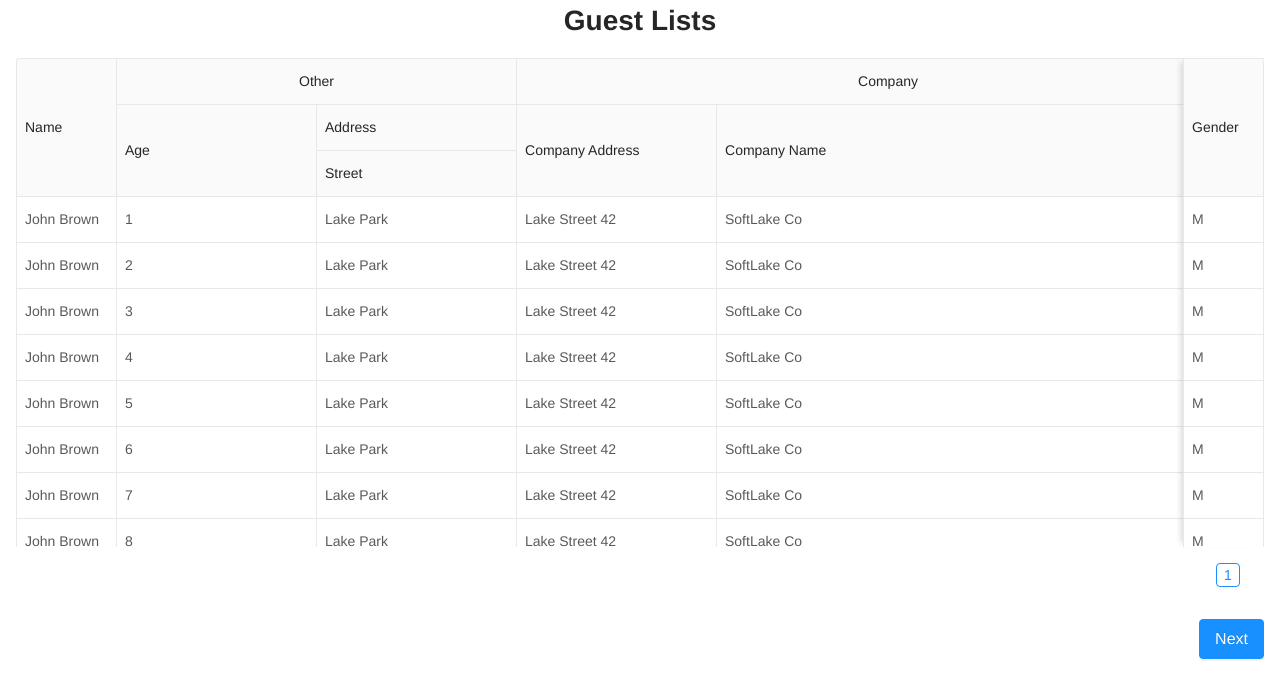
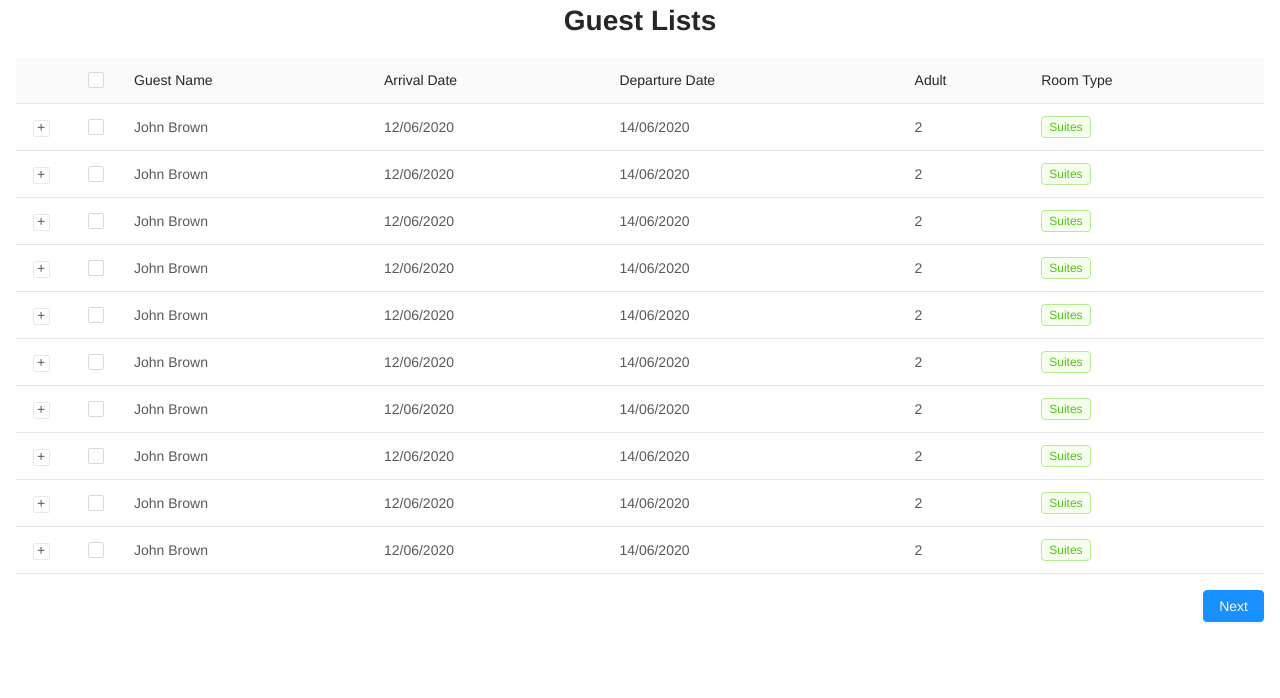
Before and after one commit to cybanjar/precheck-in, a Vue app: page /guest-list in a window 1280 px wide. Shown: the top 698 px of the page. Built offline with nearby package versions, Linux system fonts and the light colour scheme.

Commit message:
no message

```diff
--- a/src/views/GuestList.vue
+++ b/src/views/GuestList.vue
@@ -5,107 +5,65 @@
     </div>
     <div class="sa-table">
       <a-table
+        :row-selection="rowSelection"
         :columns="columns"
         :data-source="data"
-        bordered
+        :pagination="false"
         size="middle"
-        :scroll="{ x: 'calc(700px + 50%)', y: 350 }"
-      />
+      >
+        <span slot="tags" slot-scope="tags">
+          <a-tag v-for="tag in tags" :key="tag" :color="'green'">{{ tag }}</a-tag>
+        </span>
+        <p slot="expandedRowRender" slot-scope="record" style="margin: 0">{{ record.description }}</p>
+      </a-table>
     </div>
-    <a-button href='about' class="mr-3 float-right" type="primary" :size="size">Next</a-button>
+    <a-button href="about" class="mr-3 float-right" type="primary" :size="size">Next</a-button>
   </div>
 </template>
 <script>
-const columns = [
-  {
-    title: 'Name',
-    dataIndex: 'name',
-    key: 'name',
-    width: 100,
-    fixed: 'left',
-    filters: [
-      {
-        text: 'Joe',
-        value: 'Joe',
-      },
-      {
-        text: 'John',
-        value: 'John',
-      },
-    ],
-    onFilter: (value, record) => record.name.indexOf(value) === 0,
-  },
-  {
-    title: 'Other',
-    children: [
-      {
-        title: 'Age',
-        dataIndex: 'age',
-        key: 'age',
-        width: 200,
-        sorter: (a, b) => a.age - b.age,
-      },
-      {
-        title: 'Address',
-        children: [
-          {
-            title: 'Street',
-            dataIndex: 'street',
-            key: 'street',
-            width: 200,
-          },
-        ],
-      },
-    ],
-  },
-  {
-    title: 'Company',
-    children: [
-      {
-        title: 'Company Address',
-        dataIndex: 'companyAddress',
-        key: 'companyAddress',
-        width: 200,
-      },
-      {
-        title: 'Company Name',
-        dataIndex: 'companyName',
-        key: 'companyName',
-      },
-    ],
-  },
-  {
-    title: 'Gender',
-    dataIndex: 'gender',
-    key: 'gender',
-    width: 80,
-    fixed: 'right',
-  },
-];
 
 const data = [];
 for (let i = 0; i < 10; i++) {
   data.push({
     key: i,
     name: 'John Brown',
-    age: i + 1,
-    street: 'Lake Park',
-    building: 'C',
-    number: 2035,
-    companyAddress: 'Lake Street 42',
-    companyName: 'SoftLake Co',
-    gender: 'M',
+    arrival: '12/06/2020',
+    departure: '14/06/2020',
+    adult: '2',
+    tags: ['Suites'],
+    description: 'My name is John Brown, I am 32 years old, living in New York No. 1 Lake Park.',
+
   });
 }
 
 export default {
   data() {
     return {
-      data,
-      columns,
-      size: 'large'
+      columns: [
+          // { title: 'Action', dataIndex: '', key: 'x', scopedSlots: { customRender: 'action' } },
+        { title: "Guest Name", dataIndex: "name", key: "name" },
+        { title: "Arrival Date", dataIndex: "arrival", key: "arrival" },
+        { title: "Departure Date", dataIndex: "departure", key: "departure" },
+        { title: "Adult", dataIndex: "adult", key: "adult" },
+        { title: "Room Type", dataIndex: "tags", key: "tags", scopedSlots: { customRender: 'tags' },},
+      ],data
     };
   },
+   computed: {
+    rowSelection() {
+      return {
+        onChange: (selectedRowKeys, selectedRows) => {
+          console.log(`selectedRowKeys: ${selectedRowKeys}`, 'selectedRows: ', selectedRows);
+        },
+        getCheckboxProps: record => ({
+          props: {
+            disabled: record.name === 'Disabled User', // Column configuration not to be checked
+            name: record.name,
+          },
+        }),
+      };
+    },
+    },
 };
 </script>
 
@@ -124,4 +82,6 @@ export default {
 .mx-3 {
   margin-right: 1rem !important;
 }
+
+
 </style>
```
